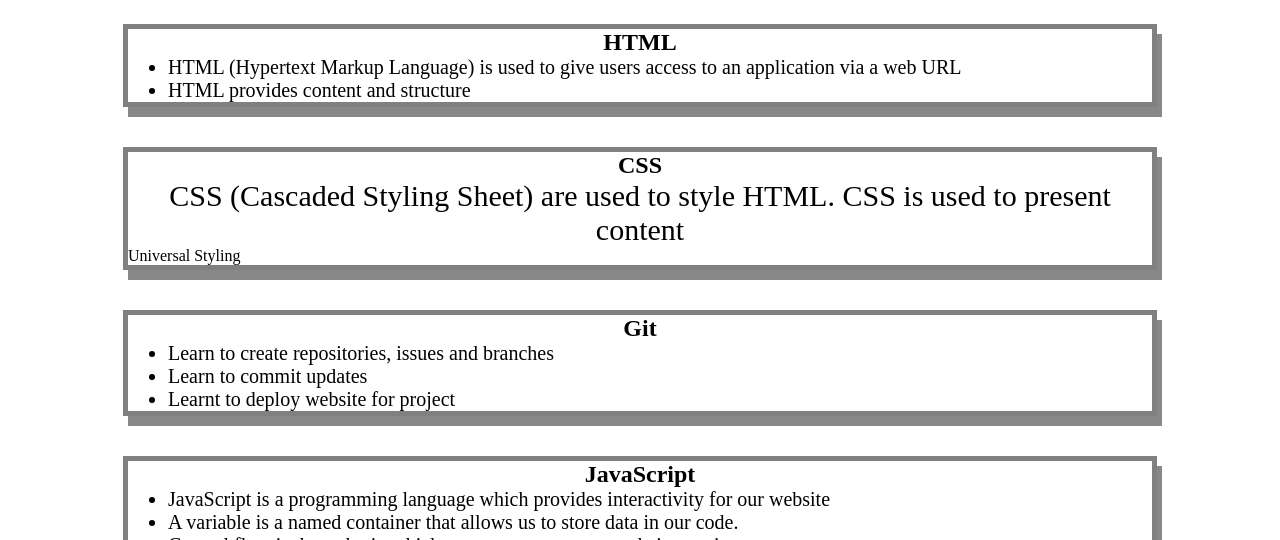
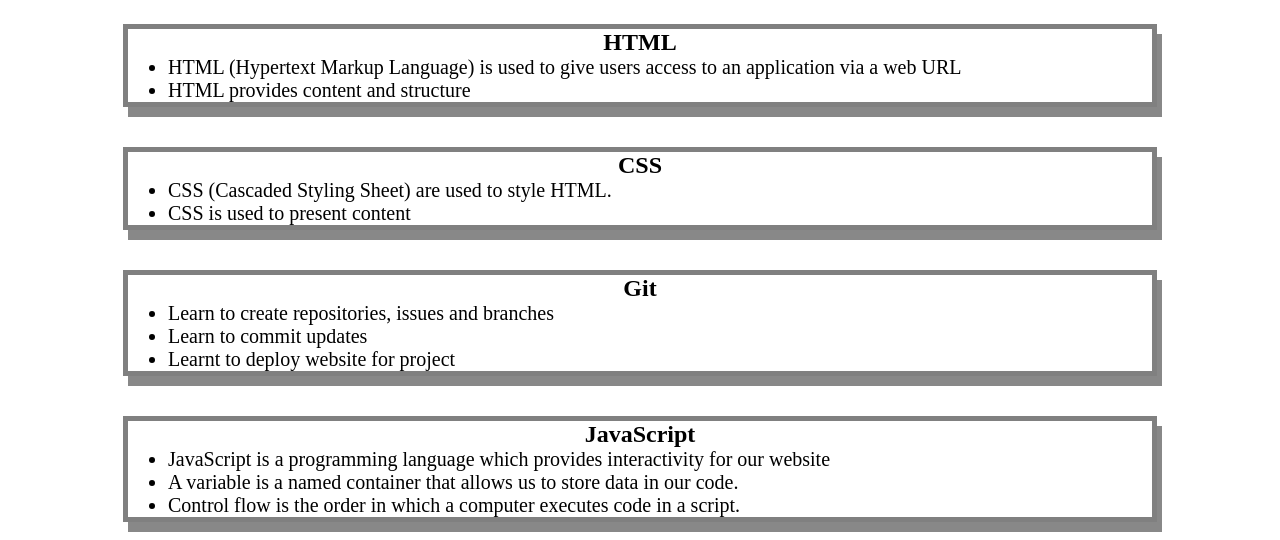
Before and after one commit to Thorbieey/Prework-Study-Guide, a plain HTML site: page index.html in a window 1280 px wide. Shown: the part 136-676 px from the top of the page. Drawn offline with Linux system fonts and the light colour scheme.

Commit message:
editing class css to match pre-work-guide

```diff
--- a/index.html
+++ b/index.html
@@ -20,17 +20,14 @@
           <li>HTML (Hypertext Markup Language) is used to give users access to an application via a web URL</li>
           <li>HTML provides content and structure</li>
         </ul>
-
       </section>
 
       <section class="card" id="css-section">
         <h2>CSS</h2>
-        <p>CSS (Cascaded Styling Sheet) are used to style HTML. CSS is used to present content</p>
-        <dl>
-          <dt>Universal Styling</dt>
-          <dd></dd>
-        </dl>
-
+        <ul>
+          <li>CSS (Cascaded Styling Sheet) are used to style HTML.</li>
+          <li> CSS is used to present content</li>
+        </ul>
       </section>
 
       <section class="card" id="git-section">
```
